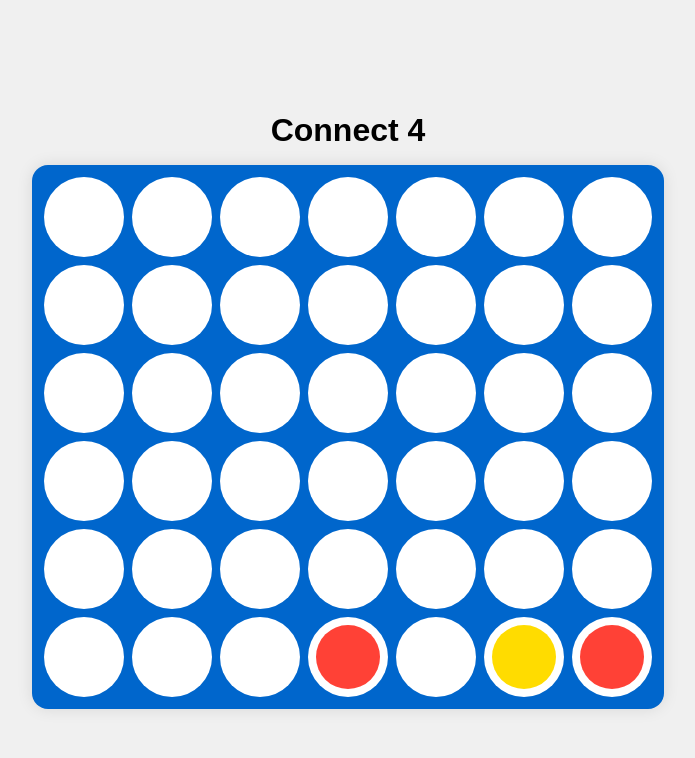
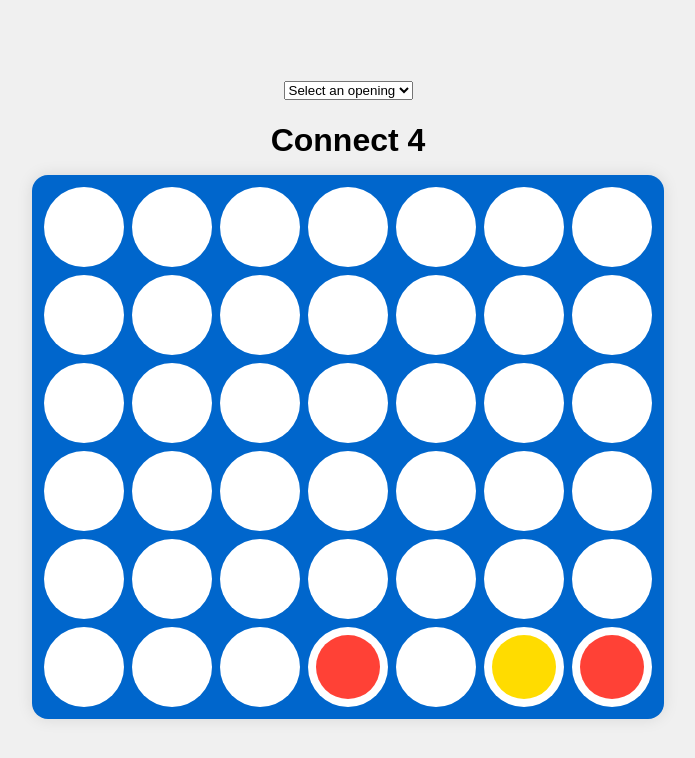
Before and after one commit to PuddlesPenguin/Connect4OpeningProject, a React (Vite) app: page /train-openings in a window 1280 px wide. Shown: the top 758 px of the page, without its empty margins (292-987 px from the left). Built offline with nearby package versions, Linux system fonts and the light colour scheme.

Commit message:
Trying to add dropdown

```diff
--- a/package.json
+++ b/package.json
@@ -10,8 +10,10 @@
     "preview": "vite preview"
   },
   "dependencies": {
+    "bootstrap": "^5.3.3",
     "lucide-react": "^0.441.0",
     "react": "^18.3.1",
+    "react-bootstrap": "^2.10.5",
     "react-dom": "^18.3.1",
     "react-router-dom": "^6.26.2"
   },
--- /dev/null
+++ b/src/components/DropDown.jsx
@@ -0,0 +1,28 @@
+import React from 'react';
+
+const openingsJSON = `[
+    "2456",
+    "1357",
+    "4567",
+    "2345",
+    "1234"
+]`;
+
+const BasicExample = ({ onSelect }) => {
+    const openings = JSON.parse(openingsJSON);
+
+    return (
+        <div className="DropDown">
+            <select onChange={x => onSelect(x.target.value)}>
+                <option value="">Select an opening</option>
+                {openings.map((opening, index) => (
+                    <option key={index} value={opening}>
+                        Opening {index + 1}
+                    </option>
+                ))}
+            </select>
+        </div>
+    );
+};
+
+export default BasicExample;
--- a/src/pages/TrainOpenings.jsx
+++ b/src/pages/TrainOpenings.jsx
@@ -1,5 +1,7 @@
 import React, { useState, useEffect } from 'react';
 import './../Connect4.css';
+import './../components/DropDown';
+import BasicExample from './../components/DropDown';
 
 const openingsJSON = `[
     "2456",
@@ -30,6 +32,7 @@ const TrainOpenings = () => {
     const [winner, setWinner] = useState(null);
     const [gameOver, setGameOver] = useState(false);
     const [moveCounter, setMoveCounter] = useState(0); // Start at 0
+    const [jsonArray, setJsonArray] = useState([]);
 
     useEffect(() => {
         const playInitialMoves = async () => {
@@ -100,6 +103,7 @@ const TrainOpenings = () => {
                 newBoard[row][col] = currentPlayer;
                 setBoard(newBoard);
                 setMoveCounter(prevCount => prevCount + 1);
+                setJsonArray(prevJsonArray => [...prevJsonArray, col + 1]);
 
                 if (checkWinner(row, col)) {
                     setWinner(currentPlayer);
@@ -124,6 +128,8 @@ const TrainOpenings = () => {
 
     return (
         <div className="connect4">
+            <BasicExample/>
+
             <h1>Connect 4</h1>
             <div className="board">
                 {board.map((row, rowIndex) => (
```
